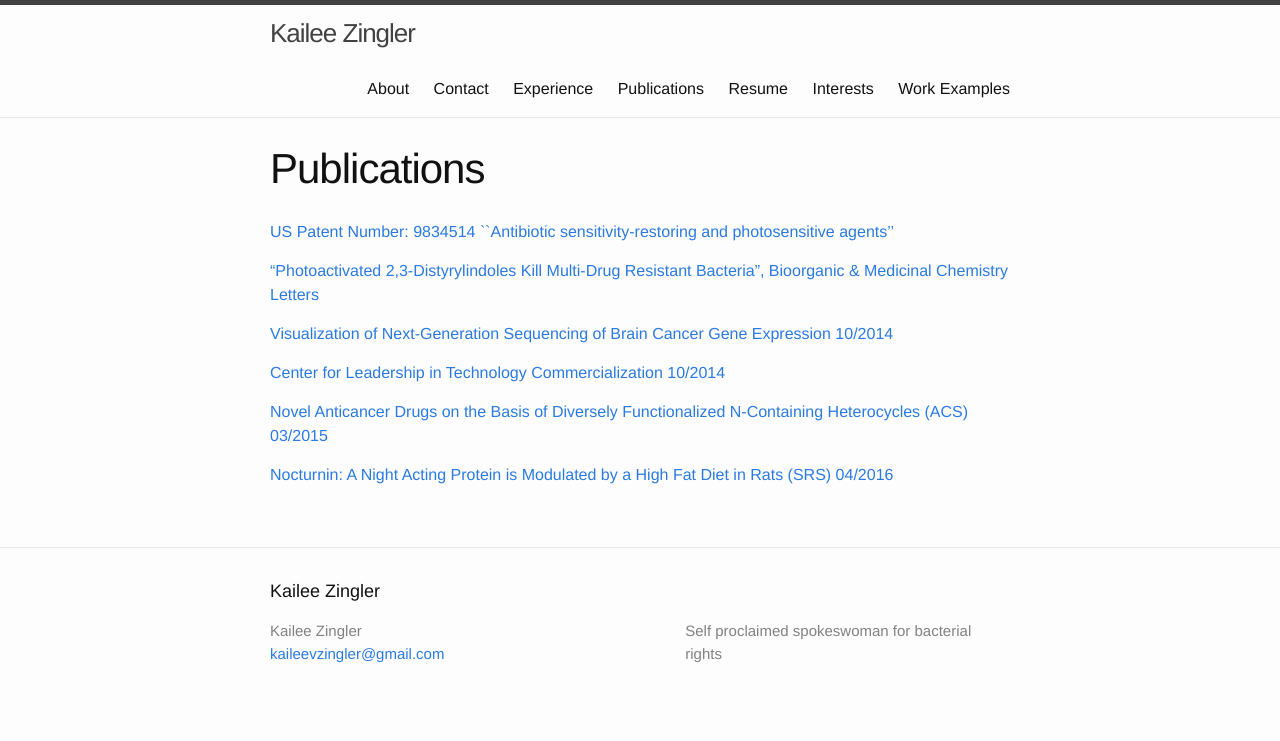
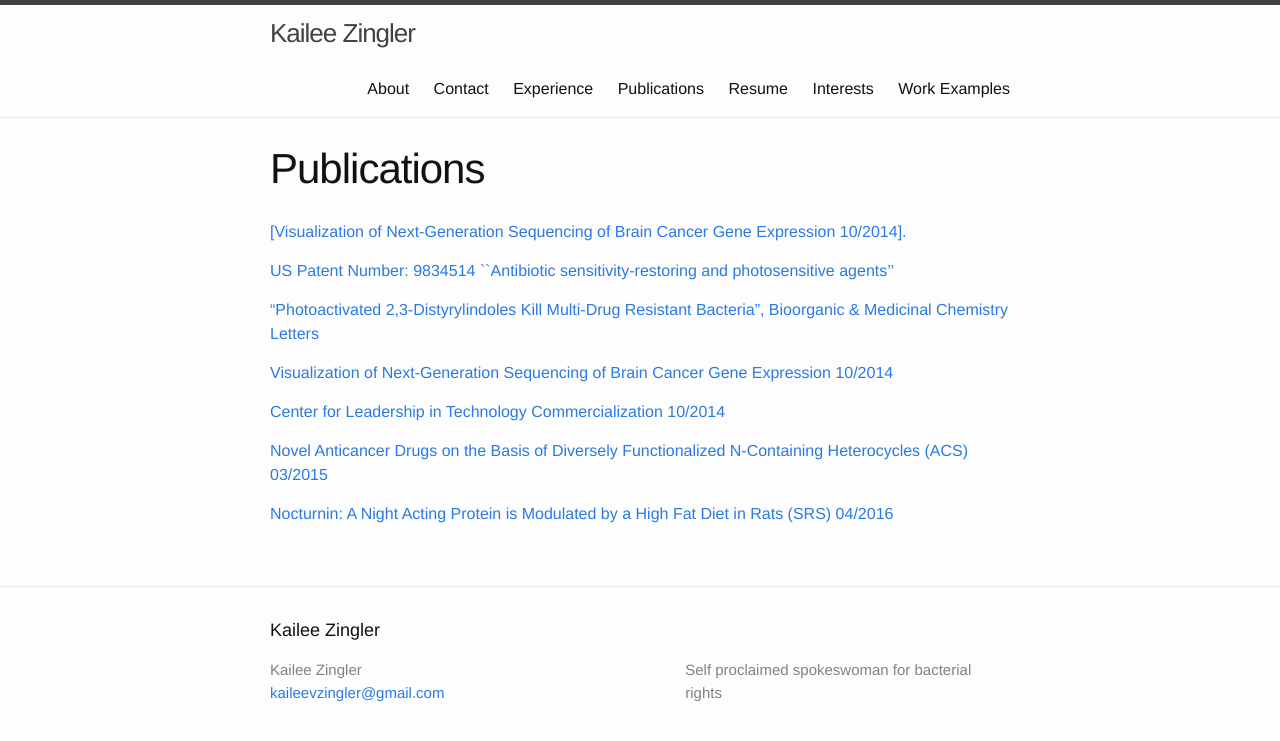
Before and after one commit to kzingler/kzingler.github.io, a Jekyll site: the page built from publications.md, in a window 1280 px wide. Shown: the top 741 px of the page. Built offline with Jekyll 4.4.1, drawn with Linux system fonts in a browser that asks for light colours.

Commit message:
Update publications.md
trying soemthing

```diff
--- a/publications.md
+++ b/publications.md
@@ -3,6 +3,7 @@ layout: page
 title: Publications
 permalink: /publications/
 ---
+<a href="/assets/bioinformatics.pdf">[Visualization of Next-Generation Sequencing of Brain Cancer Gene Expression 10/2014].</a>
 
 [US Patent Number: 9834514 ``Antibiotic sensitivity-restoring and photosensitive agents''](https://patents.justia.com/patent/9834514)
 
```
